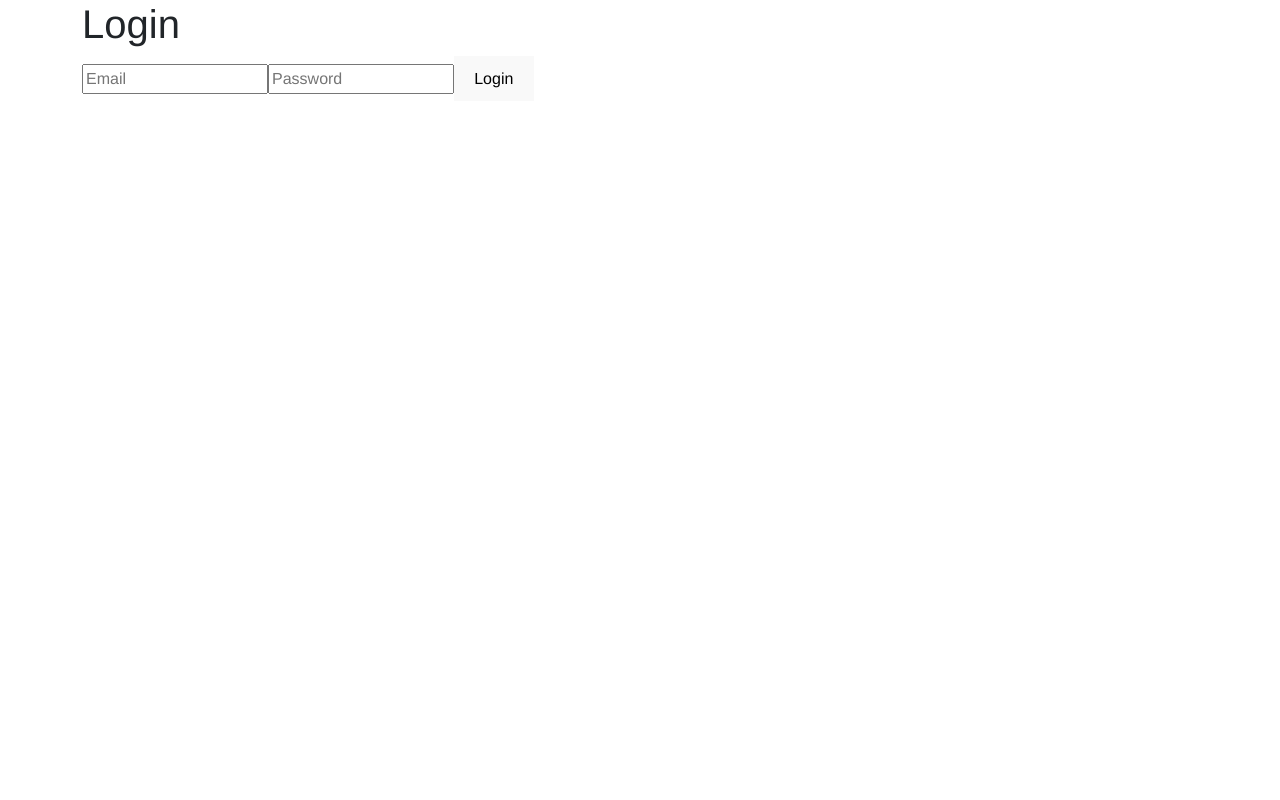
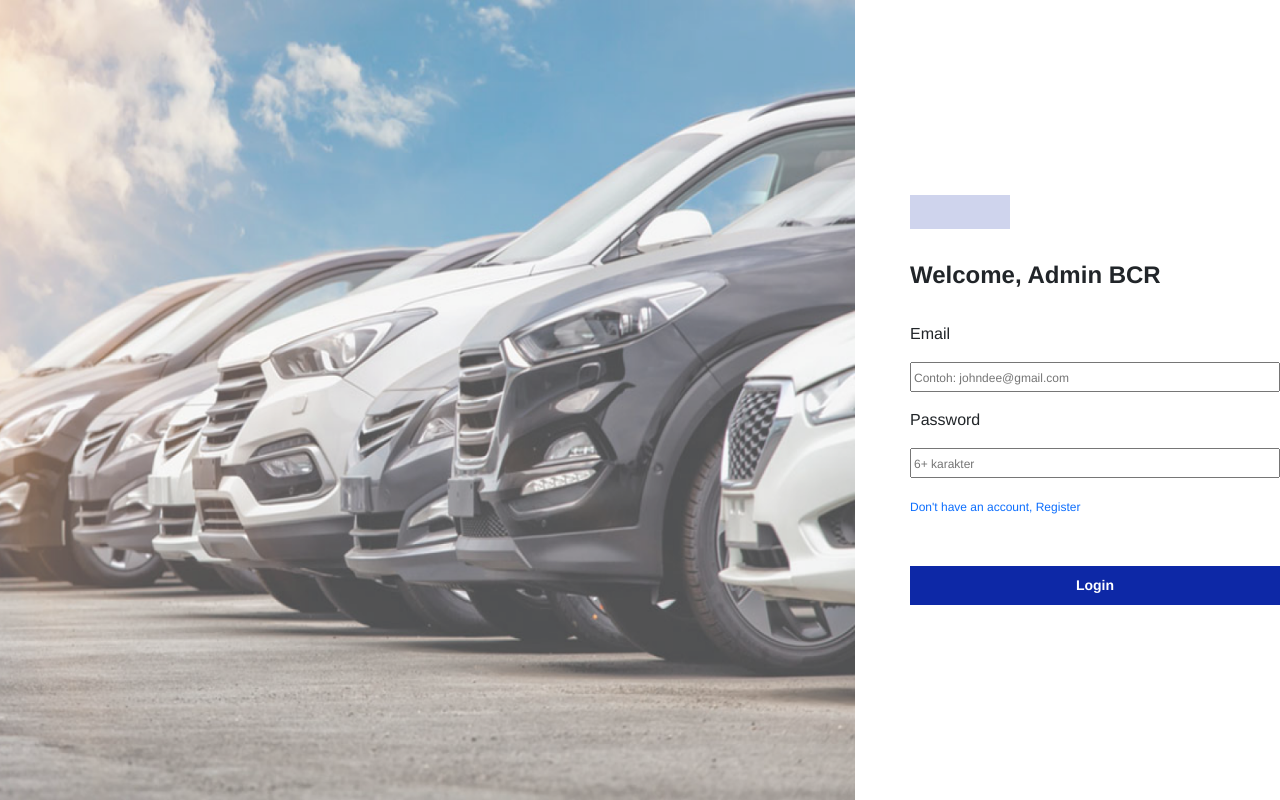
Before and after one commit to beardigumantara/24001160-synrgy7-ber-bcr-ch7, a React (Vite) app: page /login in a window 1280 px wide. Built offline with nearby package versions, Linux system fonts and the light colour scheme.

Commit message:
style: change style login and register

```diff
--- /dev/null
+++ b/src/pages/auth/login.module.css
@@ -0,0 +1,76 @@
+.container{
+    z-index: 10;
+    position: relative;
+    display: flex;
+    flex-direction: column;
+    align-items: start;
+    justify-content: center;
+    width: 482px;
+    margin: 0 auto;
+    height: 100vh;
+    padding-left: 55px;
+}
+
+.container h1{
+    font-size: 24px;
+    font-weight: 700;
+    margin-bottom: 32px;
+}
+
+.containerImg{
+    z-index: 0;
+    position: relative;
+    left: 10;
+}
+
+.containerImg img{
+    width: 100%;
+    height: 100vh;
+}
+
+.logo {
+  background-color: #CFD4ED;
+  width: 100px;
+  height: 34px;
+  margin-bottom: 32px;
+}
+
+input{
+  width: 370px;
+  font-size: 12px;
+  font-weight: 300;
+  margin: 16px 0 !important;
+}
+
+input::placeholder {
+  font-size: 12px;
+  font-weight: 300;
+}
+.logo span {
+  visibility: hidden;
+}
+
+.formLogin{
+  margin-bottom: 32px;
+}
+
+.formLogin p {
+  margin-bottom: 0;
+}
+
+#btnBlue {
+  background-color: #0D28A6;
+  color: #ffffff;
+  font-size: 14px;
+  font-weight: 700;
+  padding: 8px auto;
+  width: 370px;
+  margin-top: 16px;
+}
+
+a {
+  color: #0D28A6;
+  font-size: 12px;
+  font-weight: 300;
+  text-decoration: none !important;
+}
--- a/src/pages/auth/login.tsx
+++ b/src/pages/auth/login.tsx
@@ -1,5 +1,7 @@
 import React, { useEffect, useState } from "react";
 import { useNavigate } from "react-router-dom";
+import background from "../../assets/images/image 2.png";
+import styles from "./login.module.css";
 
 interface LoginParams {
   email: string;
@@ -11,7 +13,10 @@ interface LoginResponse {
   role: string;
 }
 
-async function doLogin({ email, password }: LoginParams): Promise<LoginResponse> {
+async function doLogin({
+  email,
+  password,
+}: LoginParams): Promise<LoginResponse> {
   console.log({ email, password });
   // Use your own endpoint
 
@@ -28,7 +33,7 @@ async function doLogin({ email, password }: LoginParams): Promise<LoginResponse>
   const data = await response.json();
   console.log("data", data);
 
-  return {token: data.token, role: data.role};
+  return { token: data.token, role: data.role };
 }
 
 const Login: React.FC = () => {
@@ -40,16 +45,16 @@ const Login: React.FC = () => {
   const [_isLoggedIn, setIsLoggedIn] = useState<boolean>(false);
   const token = localStorage.getItem("token");
 
-  useEffect (() => {
+  useEffect(() => {
     setIsLoggedIn(!!token);
   }, [token]);
 
   const handleLogin = () => {
     setIsLoading(true);
     doLogin({ email, password })
-      .then(({token, role}) => {
+      .then(({ token, role }) => {
         localStorage.setItem("token", token);
-        console.log("role",role);
+        console.log("role", role);
         if (role === "superadmin") {
           navigate("/admin/cars");
         } else {
@@ -58,29 +63,43 @@ const Login: React.FC = () => {
       })
       .catch((err) => console.log(err.message))
       .finally(() => setIsLoading(false));
-
-  }
+  };
 
   return (
-    <div className="container">
-      <h1>Login</h1>
+    <div className="d-flex flex-lg-row">
+      <div className={styles.containerImg}>
+        <img src={background} alt="background" />
+      </div>
+      <div className={styles.container}>
+        <a href="" className={styles.logo}>
+          <span>BCR</span>
+        </a>
+        <h1>Welcome, Admin BCR</h1>
+        <div className={styles.formLogin}>
+          <p>Email</p>
           <input
             type="text"
-        placeholder="Email"
+            placeholder="Contoh: johndee@gmail.com"
             value={email}
             onChange={(e) => setEmail(e.target.value)}
           />
+          <p>Password</p>
           <input
             type="password"
-        placeholder="Password"
+            placeholder="6+ karakter"
             value={password}
             onChange={(e) => setPassword(e.target.value)}
           />
-      <button onClick={handleLogin} disabled={isLoading}>
+          <div>
+            <a href="/register">Don't have an account, Register</a>
+          </div>
+        </div>
+        <button onClick={handleLogin} disabled={isLoading} id={styles.btnBlue}>
           {isLoading ? "Loading..." : "Login"}
         </button>
       </div>
-  )
-}
+    </div>
+  );
+};
 
 export default Login;
--- a/src/pages/auth/register.tsx
+++ b/src/pages/auth/register.tsx
@@ -1,9 +1,14 @@
 import React, { useState } from "react";
+import styles from "./login.module.css";
+import background from "../../assets/images/image 2.png";
+import { useNavigate } from "react-router-dom";
 
 async function registerUser(name: string, email: string, password: string) {
   console.log({ name, email, password });
   // Use your own endpoint
-  const response = await fetch("http://localhost:8000/api/users/auth/register", {
+  const response = await fetch(
+    "http://localhost:8000/api/users/auth/register",
+    {
       method: "POST",
       headers: {
         "Content-Type": "application/json",
@@ -13,9 +18,10 @@ async function registerUser(name: string, email: string, password: string) {
         email,
         password,
       }),
-  });
+    }
+  );
 
-  if (!response.ok){
+  if (!response.ok) {
     throw new Error("Error registering user");
   }
   const data = await response.json();
@@ -23,6 +29,7 @@ async function registerUser(name: string, email: string, password: string) {
   return data;
 }
 const Register: React.FC = () => {
+  const navigate = useNavigate();
   const [name, setName] = useState<string>("");
   const [email, setEmail] = useState<string>("");
   const [password, setPassword] = useState<string>("");
@@ -44,6 +51,9 @@ const Register: React.FC = () => {
       .then((data) => {
         console.log(data);
         setSuccess(true);
+        setTimeout(() => {
+          navigate("/login");
+        }, 2000);
       })
       .catch((err) => {
         console.log(err.message);
@@ -52,36 +62,56 @@ const Register: React.FC = () => {
       .finally(() => {
         setIsLoading(false);
       });
-  }
+  };
 
   return (
-    <div>
-      <h1>Register</h1>
+    <div className="d-flex flex-lg-row">
+      <div className={styles.containerImg}>
+        <img src={background} alt="background" />
+      </div>
+      <div className={styles.container}>
+        <a href="" className={styles.logo}>
+          <span>BCR</span>
+        </a>
+        <h1>Register BCR</h1>
+        <div className={styles.formLogin}>
+          <p>Name</p>
           <input
             type="text"
             placeholder="Name"
             value={name}
             onChange={(e) => setName(e.target.value)}
           />
+          <p>Email</p>
           <input
             type="email"
             placeholder="Email"
             value={email}
             onChange={(e) => setEmail(e.target.value)}
           />
+          <p>Password</p>
           <input
             type="password"
             placeholder="Password"
             value={password}
             onChange={(e) => setPassword(e.target.value)}
           />
-      <button onClick={handleRegister} disabled={isLoading}>
+          <div>
+            <a href="/login">already have an account</a>
+          </div>
+        </div>
+        <button
+          onClick={handleRegister}
+          disabled={isLoading}
+          id={styles.btnBlue}
+        >
           {isLoading ? "Registering..." : "Register"}
         </button>
         {error && <p style={{ color: "red" }}>{error}</p>}
         {success && <p style={{ color: "green" }}>Registration successful!</p>}
       </div>
-  )
-}
+    </div>
+  );
+};
 
 export default Register;
```
Also changed, not shown: src/assets/images/image 2.png (added). Lines whose indentation alone changed are shown as unchanged.
